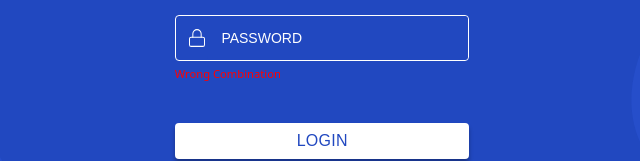
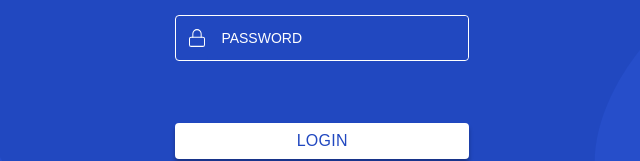
Before and after one commit to Sid12261996/advanced-login-page, a Next.js app: page / in a window 1280 px wide. Shown: the part 470-631 px from the top of the page, without its empty margins (318-958 px from the left). Built offline with nearby package versions, Linux system fonts and the light colour scheme.

Commit message:
the background images aligned properly, login functionality tweaks applied and overall finishing done

```diff
--- a/app/components/Login/Login.tsx
+++ b/app/components/Login/Login.tsx
@@ -6,11 +6,13 @@ import {useRouter} from "next/navigation";
 
 function Login() {
     const [formValues, setFormValues] = useState({username: '', password: ''});
+    const [isValidPassword, setValidPassword] = useState(true);
     const router = useRouter();
     const LOGIN_SUCCESS: string = 'success';
     const regex = `^(?=.*[a-zA-Z])(?=.*[0-9])(?=.*[!@#$%^&*()_+\\-=\\[\\]{};':"\\\\|,.<>\\/?])[a-zA-Z0-9!@#$%^&*()_+\\-=\\[\\]{};':"\\\\|,.<>\\/?]+$`
 
     function validatePassword(password: string): boolean {
+        if (!password) return true;
         const regexExp = new RegExp(regex);
         return regexExp.test(password);
     }
@@ -35,6 +37,7 @@ function Login() {
 
     function setFormValuesFromEvent(event: ChangeEvent<HTMLInputElement>) {
         const {name, value} = event.target;
+        if (name === "password") setValidPassword(validatePassword(value));
         setFormValues({...formValues, [name]: value});
     }
 
@@ -54,8 +57,7 @@ function Login() {
                        onChange={(event) => setFormValuesFromEvent(event)}/>
 
             </div>
-            {/*{validatePassword(formValues['password']) && <span className={styles.errormsg}>Wrong Combination</span>}*/}
-            <span className={styles.errormsg}>Wrong Combination</span>
+            <span className={`errormsg ${isValidPassword ? '' : 'showerror'}`}>Wrong Combination</span>
             <div className={styles.button}>
                 <button onClick={() => onLogin()}>LOGIN</button>
             </div>
--- a/app/components/Login/login.module.css
+++ b/app/components/Login/login.module.css
@@ -72,7 +72,7 @@
 
 }
 
-.button{
+.button {
     margin-top: 2.5em;
 }
 
@@ -100,7 +100,7 @@
     max-width: 100%;
     overflow: visible;
     position: relative;
-    transition: box-shadow 280ms cubic-bezier(.4, 0, .2, 1), opacity 15ms linear 30ms, transform 270ms cubic-bezier(0, 0, .2, 1) 0ms;
+    transition: box-shadow 280ms cubic-bezier(.4, 0, .2, 1), opacity 15ms linear 30ms, transform 270ms cubic-bezier(0, 0, .2, 1) 0ms, background-color 500ms, color 500ms;
     user-select: none;
     -webkit-user-select: none;
     touch-action: manipulation;
@@ -111,10 +111,8 @@
 
 }
 
-.errormsg{
-    color: red;
-    display: inline;
-    font-size: 0.7rem;
-    text-align: right;
-    margin-top: 0.4em;
+.button > button:hover{
+    background: #264ECA;
+    box-shadow: 0px 4px 4px 0px rgba(0, 0, 0, 0.50);
+    color: #fff;
 }
--- a/app/components/LoginLayout/LoginLayout.tsx
+++ b/app/components/LoginLayout/LoginLayout.tsx
@@ -6,8 +6,8 @@ function LoginLayout() {
     return (
         <div className={styles.container}>
             <div className={styles.round}>
-                <div className="inner-round">
-                    <div className="nested-inner-round">
+                <div className={styles.innerround}>
+                    <div className={styles.nestedinnerround}>
 
                     </div>
                 </div>
@@ -15,11 +15,9 @@ function LoginLayout() {
             <div className={styles.login}>
                 <Login/>
             </div>
-            <svg xmlns="http://www.w3.org/2000/svg" width="865" height="720" viewBox="0 0 865 720" fill="none">
-                <path
-                    d="M257.5 139C121.9 151.8 29.6667 51 0.5 -1L864.5 2.5V720.5H768C469.2 682.5 519.5 531 582 460C618.5 410.167 684.5 290.1 656.5 208.5C621.5 106.5 427 123 257.5 139Z"
-                    fill="#264ECA"/>
-            </svg>
+            <div className={styles.backgroundimage}>
+                <img src="./assets/background.svg" alt="background"/>
+            </div>
         </div>
     );
 }
--- a/app/components/LoginLayout/login.layout.module.css
+++ b/app/components/LoginLayout/login.layout.module.css
@@ -2,28 +2,58 @@
     display: flex;
     justify-content: center;
     align-content: center;
-    background: #2148C0;;
-    height: 100vh;
+    background: #2148C0;
+    max-height: 100vh;
+    overflow: hidden;
+    position: relative;
 }
 
 .container > .login {
     padding: 20% 0;
 }
-.container svg{
-    position: fixed;
+
+.container .backgroundimage {
+    position: absolute;
     top: 0;
     right: 0;
     /*transform: translate(-2rem, 2rem);*/
 }
 
+.backgroundimage > img {
+    height: 100vh;
+}
+
 .container > .round {
-    position: fixed;
+    position: absolute;
     bottom: 0;
     left: 0;
     transform: translate(-50%, 50%);
-    border-radius: 438px;
     width: 724px;
     height: 724px;
     flex-shrink: 0;
+    border-radius: 724px;
     background: #264ECA;
+    z-index: 1;
 }
+
+.round .innerround {
+    position: relative;
+    border-radius: 572px;
+    background: #244BC5;
+    width: 572px;
+    height: 572px;
+    flex-shrink: 0;
+    transform: translate(10%, 10%);
+    z-index: 2;
+}
+
+.innerround .nestedinnerround {
+    position: relative;
+    width: 438px;
+    height: 438px;
+    flex-shrink: 0;
+    border-radius: 438px;
+    transform: translate(12%, 12%);
+    background: #274FC7;
+    z-index: 3;
+}
--- a/app/styles/globals.css
+++ b/app/styles/globals.css
@@ -14,3 +14,17 @@ a {
 * {
   box-sizing: border-box;
 }
+
+.errormsg {
+  color: red;
+  font-size: 0.7rem;
+  text-align: right;
+  margin-top: 0.4em;
+  display: inline;
+  visibility: hidden;
+}
+
+.showerror {
+  /*display: inline;*/
+  visibility: visible;
+}
```
Also changed, not shown: public/assets/background.svg (added).
